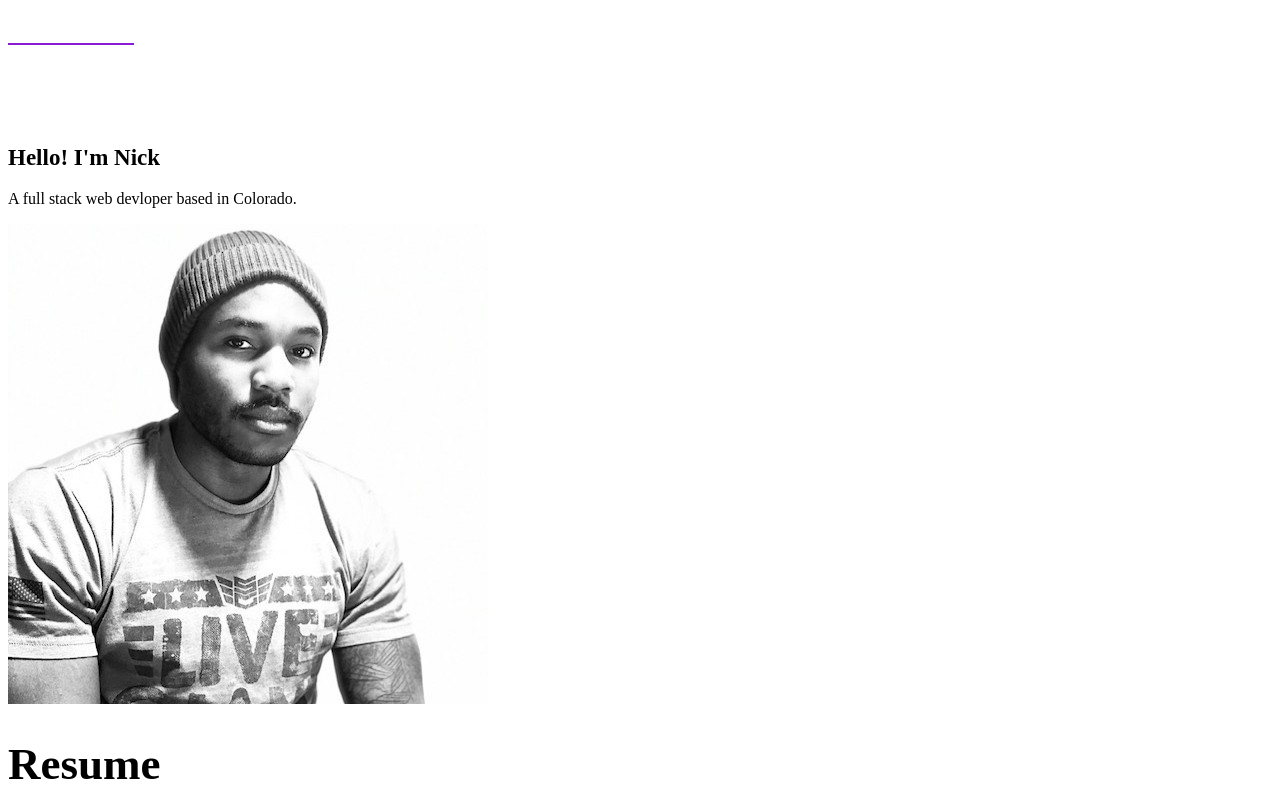
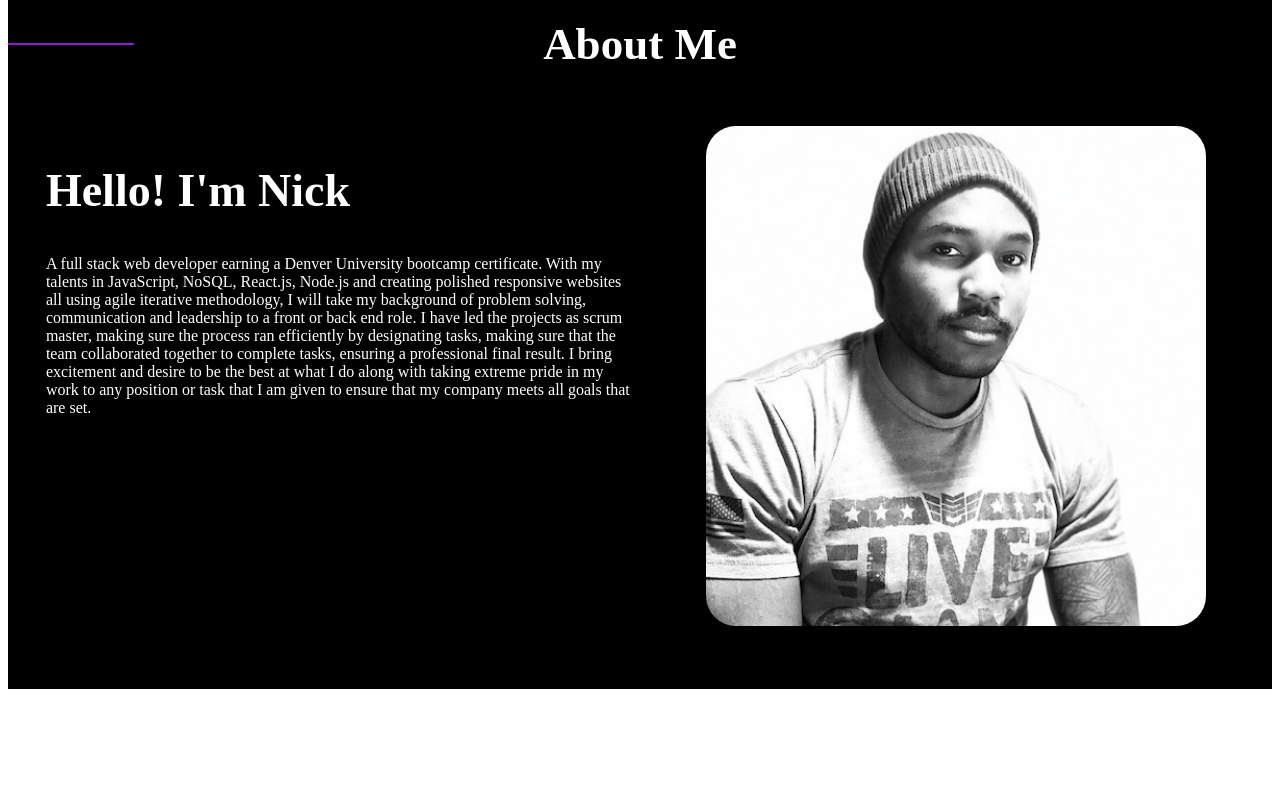
Before and after one commit to strong-one/React-Portfolio-2021, a React (Create React App) app: page / in a window 1280 px wide. Shown: the part 740-1540 px from the top of the page. Built offline with nearby package versions, Linux system fonts and the light colour scheme.

Commit message:
about me section complete

```diff
--- a/public/style.css
+++ b/public/style.css
@@ -4,15 +4,18 @@
 h1 {
   font-weight: 900;
   font-size: 45px;
+  color: white;
 }
 h2 {
   font-weight: 700;
   font-size: 23px;
+  color: white;
 }
 
 p {
   font-weight: 500;
   font-size: 16px;
+  color: white;
 }
 a {
   font-weight: 900;
--- a/src/components/About/About.js
+++ b/src/components/About/About.js
@@ -3,12 +3,25 @@ import PageHeader from "./../PageHeader/PageHeader";
 import me from "../../img/me.JPG";
 const Aboutme = () => {
   return (
-    <div className={style.Aboutme}>
+    <div className={style.AboutMe}>
       <PageHeader title={"About Me"} />
       <div className={style.Container}>
         <div className={style.Text}>
           <h2>Hello! I'm Nick</h2>
-          <p>A full stack web devloper based in Colorado.</p>
+          <p>
+            A full stack web developer earning a Denver University bootcamp
+            certificate. With my talents in JavaScript, NoSQL, React.js, Node.js
+            and creating polished responsive websites all using agile iterative
+            methodology, I will take my background of problem solving,
+            communication and leadership to a front or back end role. I have led
+            the projects as scrum master, making sure the process ran
+            efficiently by designating tasks, making sure that the team
+            collaborated together to complete tasks, ensuring a professional
+            final result. I bring excitement and desire to be the best at what I
+            do along with taking extreme pride in my work to any position or
+            task that I am given to ensure that my company meets all goals that
+            are set.
+          </p>
         </div>
         <div className={style.Photo}>
           <img className={style.Me} src={me} alt="me"></img>
--- a/src/components/About/About.module.css
+++ b/src/components/About/About.module.css
@@ -0,0 +1,26 @@
+.AboutMe {
+  background-color: black;
+  padding-bottom: 5%;
+}
+.AboutMe .Container {
+  display: flex;
+}
+.AboutMe .Container .Text {
+  width: 47%;
+  margin-left: 3%;
+}
+.AboutMe .Container .Text h2 {
+  font-weight: 900;
+  font-size: 46px;
+}
+
+.AboutMe .Container .Photo {
+  display: flex;
+  width: 50%;
+  justify-content: center;
+}
+
+.AboutMe .Container .Photo .Me {
+  height: 500px;
+  border-radius: 30px;
+}
```
